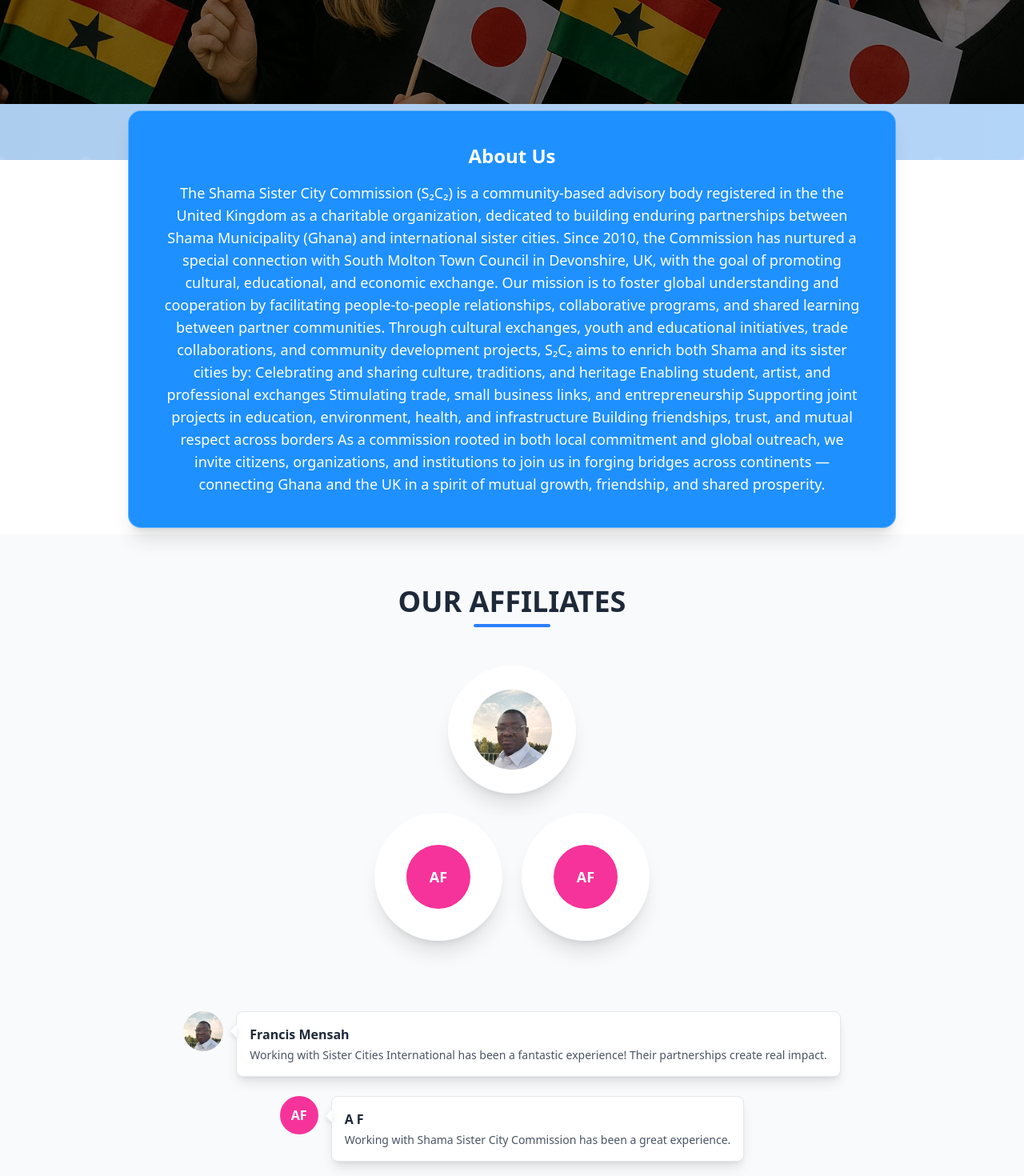
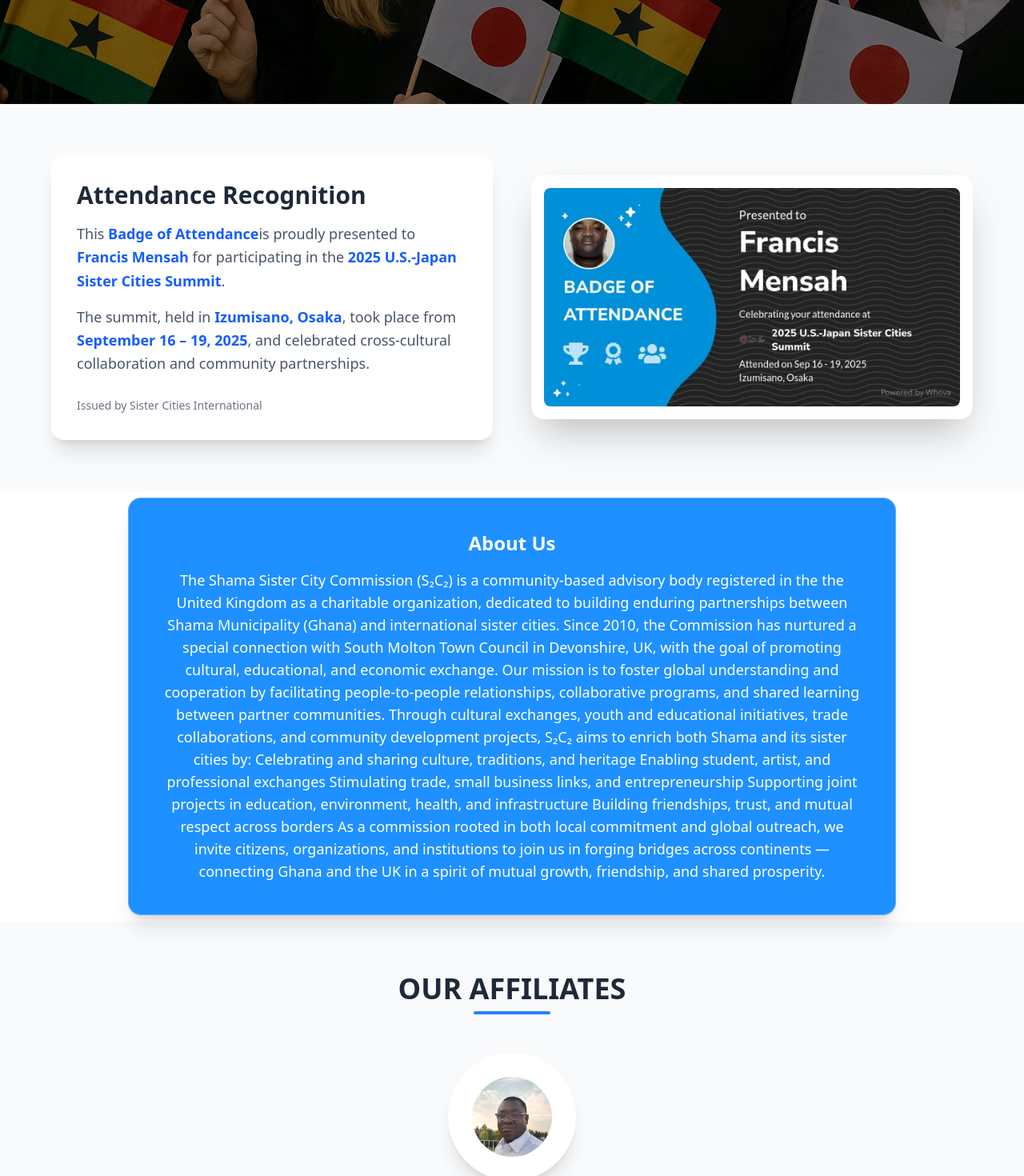
Before and after one commit to Augnorms/travel_agency_app, a Next.js app: page /about in a window 1280 px wide. Shown: the part 600-2070 px from the top of the page at 80% size. Built offline with nearby package versions, Linux system fonts and the light colour scheme.

Commit message:
added certificate section

```diff
--- a/src/app/about/page.tsx
+++ b/src/app/about/page.tsx
@@ -4,6 +4,7 @@
 import AboutBanner from "@/components/aboutBanner";
 import Transparent from "@/components/transparent";
 import AboutPartners from "@/components/aboutPartners";
+import AboutCertificate from "@/components/aboutCertificate";
 import { motion } from "framer-motion";
 
 export default function page() {
@@ -11,6 +12,15 @@
     <div>
       <div className="relative z-10">
         <AboutBanner />
+
+        <motion.div
+          initial={{ opacity: 0, y: 60 }}
+          whileInView={{ opacity: 1, y: 0 }}
+          viewport={{ once: true }}
+          transition={{ duration: 0.8 }}
+        >
+         <AboutCertificate />
+        </motion.div>
 
         <motion.div
           initial={{ opacity: 0, y: 60 }}
--- /dev/null
+++ b/src/components/aboutCertificate.tsx
@@ -0,0 +1,67 @@
+import React from "react";
+import Image from "next/image";
+
+export default function AboutCertificate() {
+  return (
+    <section className="py-16 px-6 bg-gray-50">
+      <div className="max-w-6xl mx-auto grid md:grid-cols-2 gap-12 items-center">
+
+        {/* Left: Certificate Summary */}
+        <div className="relative">
+          <div
+            className="bg-white rounded-2xl p-8 shadow-xl transform
+                       hover:scale-105 hover:rotate-1 transition duration-500"
+          >
+            <h2 className="text-3xl font-bold text-gray-800 mb-4">
+              Attendance Recognition
+            </h2>
+
+            <p className="text-gray-600 text-lg leading-relaxed">
+              This <span className="font-semibold text-blue-600">Badge of Attendance</span>
+              is proudly presented to{" "}
+              <span className="font-semibold text-blue-600">Francis Mensah</span>{" "}
+              for participating in the{" "}
+              <span className="font-semibold text-blue-600">
+                2025 U.S.-Japan Sister Cities Summit
+              </span>.
+            </p>
+
+            <p className="text-gray-600 text-lg leading-relaxed mt-4">
+              The summit, held in{" "}
+              <span className="font-semibold text-blue-600">Izumisano, Osaka</span>,
+              took place from{" "}
+              <span className="font-semibold text-blue-600">
+                September 16 – 19, 2025
+              </span>, and celebrated cross-cultural collaboration and
+              community partnerships.
+            </p>
+
+            <div className="mt-6">
+              <span className="text-sm text-gray-500">
+                Issued by Sister Cities International
+              </span>
+            </div>
+          </div>
+
+          {/* Stylish shadow for 3D look */}
+          <div className="absolute -bottom-6 -left-6 w-full h-full bg-blue-100 rounded-2xl -z-10"></div>
+        </div>
+
+        {/* Right: Certificate Image */}
+        <div
+          className="relative bg-white rounded-2xl shadow-2xl p-4
+                     transform hover:rotate-1 hover:scale-105 transition duration-500"
+        >
+          <Image
+            src="/gallery-images/certificate.jpg" // replace with your cert image
+            alt="Certificate"
+            width={600}
+            height={400}
+            className="rounded-lg object-contain"
+          />
+          <div className="absolute -bottom-4 -right-4 w-full h-full bg-pink-100 rounded-2xl -z-10"></div>
+        </div>
+      </div>
+    </section>
+  );
+}
--- a/src/components/aboutPartners.tsx
+++ b/src/components/aboutPartners.tsx
@@ -1,5 +1,6 @@
 import React from "react";
 import Image from "next/image";
+import { getInitials } from "@/utils/helpers";
 
 export default function AboutPartners() {
   const partners = [
@@ -45,12 +46,25 @@
         <CommentCard
           avatar="/assets/partner1.jpg"
           name="Francis Mensah"
-          text="Working with Sister Cities International has been a fantastic experience! Their partnerships create real impact."
+          text={
+            <>
+              Working with <strong className="underline decoration-[dodgerblue]">
+                Sister Cities International</strong> has been
+              a fantastic experience! Their partnerships create real impact.
+            </>
+          }
         />
+
         <CommentCard
           avatar="" // No image, fallback to initials
           name="A F"
-          text="Working with Shama Sister City Commission has been a great experience."
+          text={
+            <>
+              Working with <strong className="underline decoration-[dodgerblue]">
+                Shama Sister City Commission</strong> has
+              been a great experience.
+            </>
+          }
         />
       </div>
     </section>
@@ -88,14 +102,14 @@
   name,
   text,
 }: {
-  avatar?: string;
+  avatar: string;
   name: string;
-  text: string;
+  text: React.ReactNode; // 👈 allow JSX, not just string
 }) {
   return (
     <div className="flex justify-center">
       <div className="flex items-start">
-        {/* Circle Avatar outside the card */}
+        {/* Avatar or Initials */}
         <div className="flex-shrink-0">
           {avatar ? (
             <Image
@@ -106,15 +120,18 @@
               className="rounded-full object-cover"
             />
           ) : (
-            <div className="w-12 h-12 rounded-full bg-pink-500 flex items-center justify-center text-white font-bold">
-              {getInitials(name)}
+            <div className="w-12 h-12 rounded-full bg-blue-500 text-white flex items-center justify-center font-bold">
+              {name
+                .split(" ")
+                .map((n) => n[0])
+                .join("")
+                .toUpperCase()}
             </div>
           )}
         </div>
 
         {/* Comment Bubble */}
         <div className="relative bg-white p-4 ml-4 rounded-lg shadow-lg border border-gray-200">
-          {/* Pointer (triangle) */}
           <div className="absolute -left-2 top-4 w-0 h-0 border-t-8 border-b-8 border-r-8 border-transparent border-r-white drop-shadow-md"></div>
 
           <h4 className="font-semibold text-gray-800">{name}</h4>
@@ -124,10 +141,3 @@
     </div>
   );
 }
-
-// Utility: Get initials from name
-function getInitials(fullName: string): string {
-  const words = fullName.trim().split(" ");
-  if (words.length === 1) return words[0][0].toUpperCase();
-  return (words[0][0] + words[1][0]).toUpperCase();
-}
--- /dev/null
+++ b/src/utils/helpers.ts
@@ -0,0 +1,6 @@
+// Utility: Get initials from name
+export function getInitials(fullName: string): string {
+  const words = fullName.trim().split(" ");
+  if (words.length === 1) return words[0][0].toUpperCase();
+  return (words[0][0] + words[1][0]).toUpperCase();
+}
```
